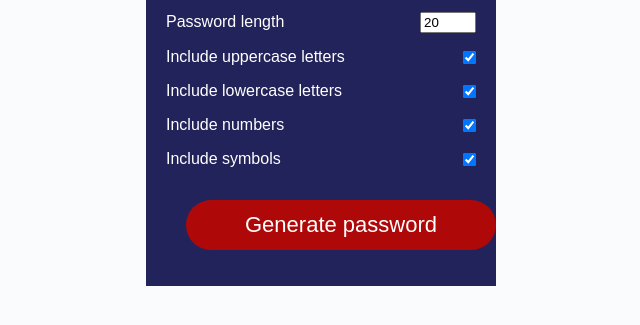
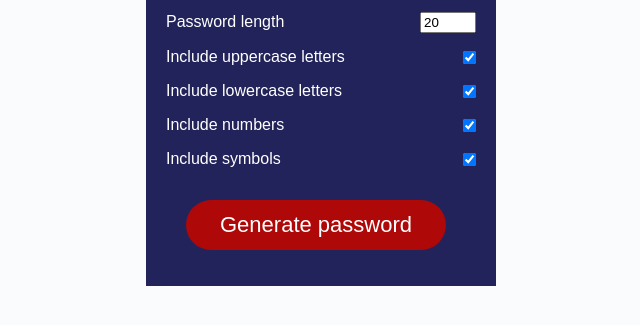
Before and after one commit to LynnBoudreau/PasswordGenerator, a plain HTML site: page index.html in a window 1280 px wide. Shown: the part 323-648 px from the top of the page, without its empty margins (319-959 px from the left). Drawn offline with Linux system fonts and the light colour scheme; a web font is replaced by a local one.

Commit message:
finished homework #3 Homework PASSWORD GENERATOR

```diff
--- a/index.html
+++ b/index.html
@@ -37,7 +37,7 @@
         <input type="checkbox" id="symbols" checked />
       </div>
     </div>
-    <button class="btn btn-large" id="generate">
+    <button class="btn btn-large-center" id="generate">
       Generate password
     </button>
   </div>
```
